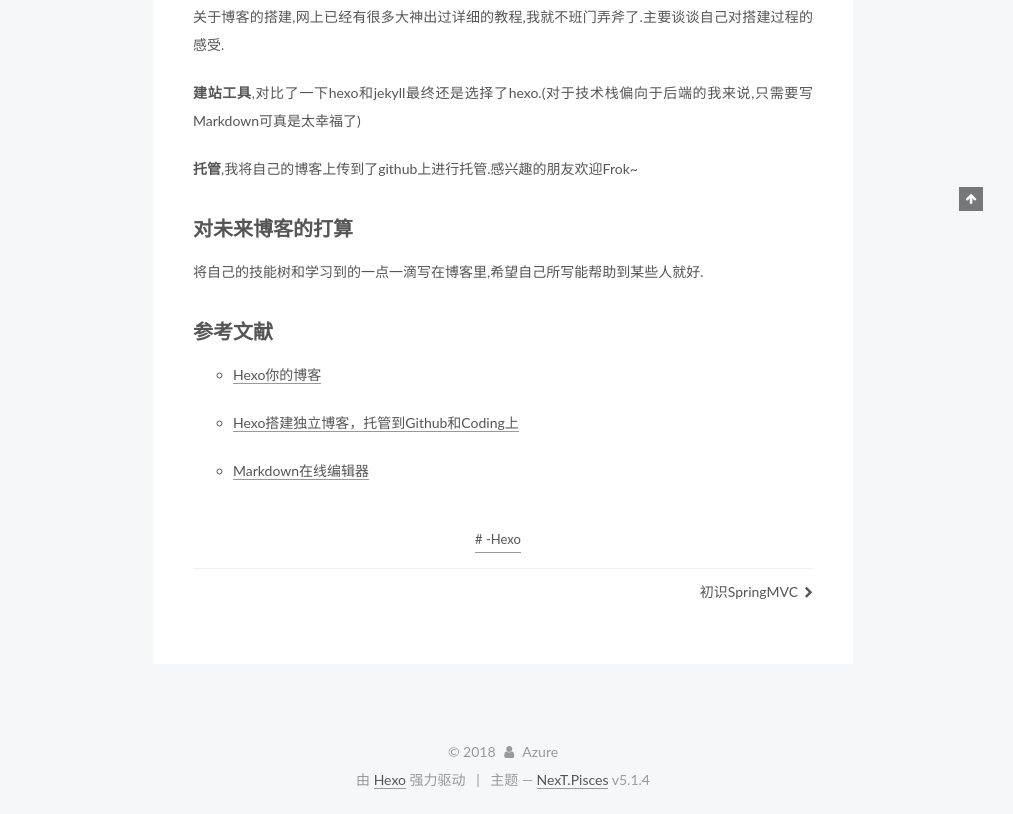
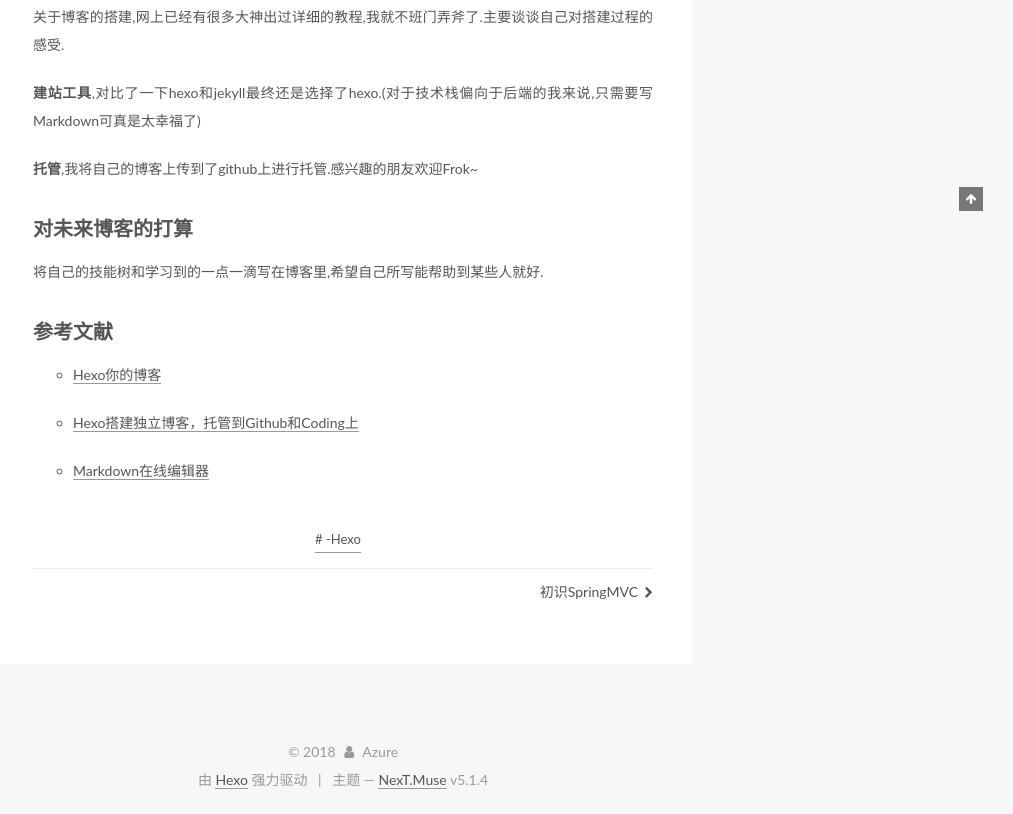
Before and after one commit to zhanlan621/zhanlan621.github.io, a plain HTML site: page 2018/03/10/Hello-独立博客/index.html in a window 1280 px wide. Shown: the part 689-1503 px from the top of the page, without its empty margins (267-1280 px from the left). Drawn offline with Linux system fonts and the light colour scheme.

Commit message:
Site updated: 2018-03-12 19:36:26

```diff
--- a/2018/03/10/Hello-独立博客/index.html
+++ b/2018/03/10/Hello-独立博客/index.html
@@ -5,7 +5,7 @@
 
 
 
-<html class="theme-next pisces use-motion" lang="zh-Hans">
+<html class="theme-next muse use-motion" lang="zh-Hans">
 <head>
   <meta charset="UTF-8"/>
 <meta http-equiv="X-UA-Compatible" content="IE=edge" />
@@ -98,7 +98,7 @@
   var NexT = window.NexT || {};
   var CONFIG = {
     root: '/',
-    scheme: 'Pisces',
+    scheme: 'Muse',
     version: '5.1.4',
     sidebar: {"position":"left","display":"post","offset":12,"b2t":false,"scrollpercent":false,"onmobile":false},
     fancybox: true,
@@ -587,7 +587,7 @@
 
 
 
-  <div class="theme-info">主题 &mdash; <a class="theme-link" target="_blank" href="https://github.com/iissnan/hexo-theme-next">NexT.Pisces</a> v5.1.4</div>
+  <div class="theme-info">主题 &mdash; <a class="theme-link" target="_blank" href="https://github.com/iissnan/hexo-theme-next">NexT.Muse</a> v5.1.4</div>
 
 
 
@@ -688,13 +688,6 @@
 
 
 
-  <script type="text/javascript" src="/js/src/affix.js?v=5.1.4"></script>
-
-  <script type="text/javascript" src="/js/src/schemes/pisces.js?v=5.1.4"></script>
-
-
-
-
   <script type="text/javascript" src="/js/src/scrollspy.js?v=5.1.4"></script>
 <script type="text/javascript" src="/js/src/post-details.js?v=5.1.4"></script>
 
```
Also changed, not shown: 2018/03/12/SpringMVC/index.html (+3 -10 lines), about/index.html (+3 -10 lines), archives/2018/03/index.html (+3 -10 lines), archives/2018/index.html (+3 -10 lines), archives/index.html (+3 -10 lines), categories/index.html (+3 -10 lines), categories/技术/index.html (+3 -10 lines), index.html (+3 -10 lines), tags/Hexo/index.html (+3 -10 lines), tags/index.html (+3 -10 lines), tags/springMVC/index.html (+3 -10 lines).
